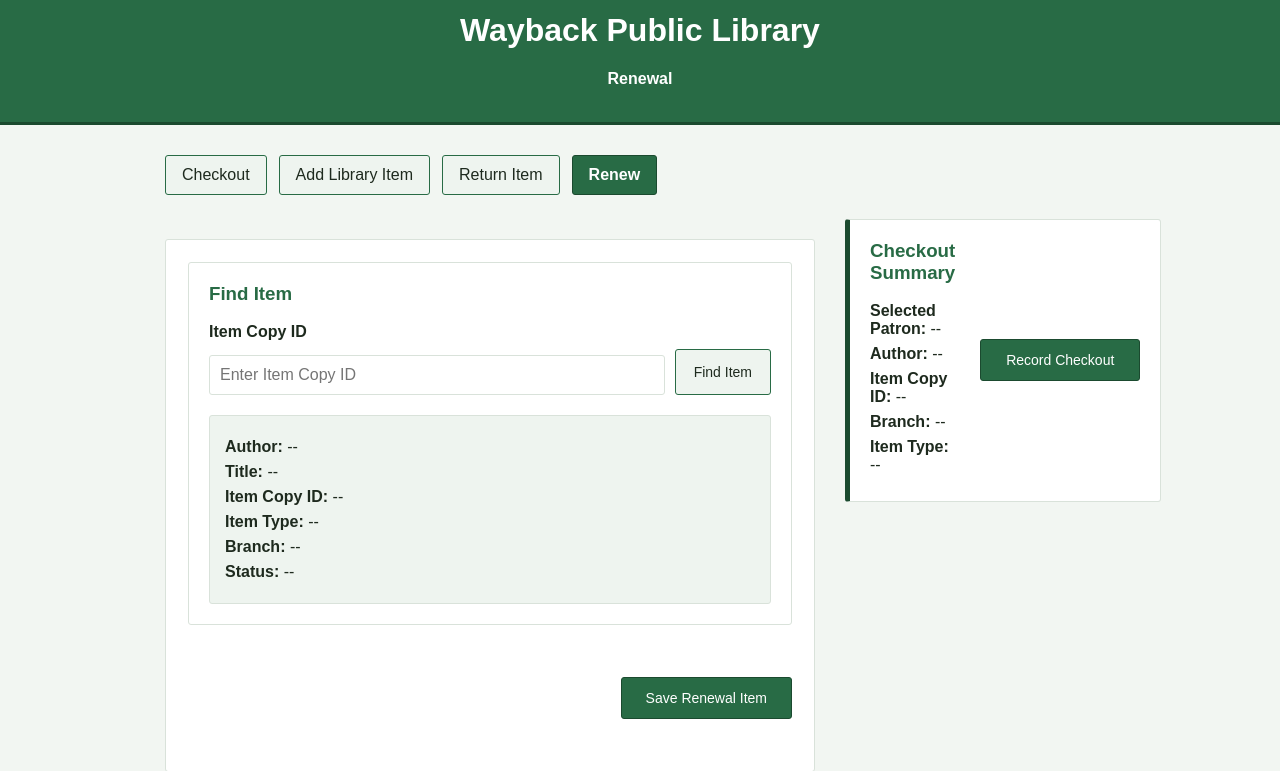
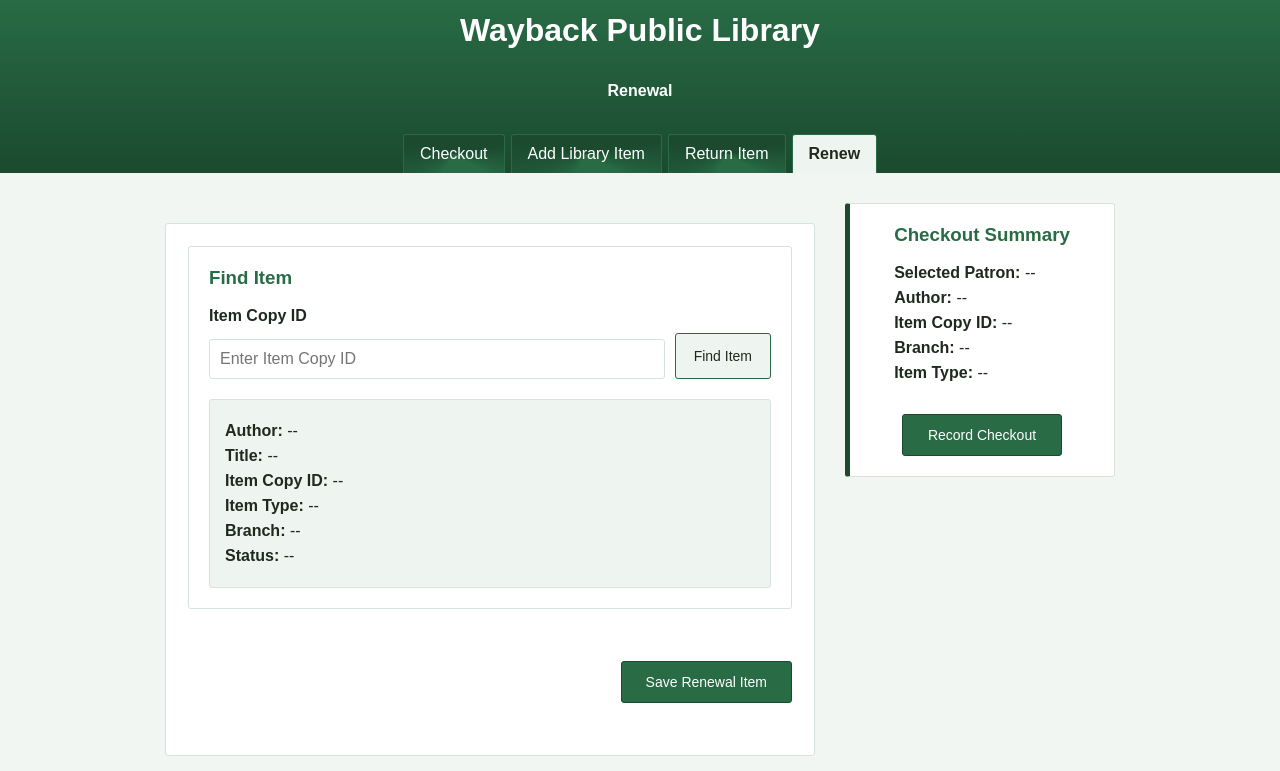
Before and after one commit to Dantekam/WaybackPublicLibrary, a PHP site: page /renewal.php in a window 1280 px wide. Shown: the top 771 px of the page. Run offline with PHP 8.4, Linux system fonts and the light colour scheme.

Commit message:
nav styling and renewal page added

```diff
--- a/add-library-item.php
+++ b/add-library-item.php
@@ -13,15 +13,15 @@
   <header class="site-header">
     <h1>Wayback Public Library</h1>
     <h4>Add Library Item</h4>
-  </header>
-
-  <main class="page-container library-page">
     <nav class="library-nav" aria-label="Library tasks">
       <a href="index.php">Checkout</a>
       <a href="add-library-item.php" aria-current="page">Add Library Item</a>
       <a href="return-item.php">Return Item</a>
       <a href="renewal.php">Renew</a>
     </nav>
+  </header>
+
+  <main class="page-container library-page">
 
     <form id="libraryItemForm">
       <section class="library-panel">
--- a/renewal.php
+++ b/renewal.php
@@ -13,17 +13,16 @@
   <header class="site-header">
     <h1>Wayback Public Library</h1>
     <h4>Renewal</h4>
-  </header>
-
-  <main class="page-container library-page">
-    <!-- Navigation row stays full-width at the top -->
+        <!-- Navigation row stays full-width at the top -->
     <nav class="library-nav" aria-label="Library tasks">
       <a href="index.php">Checkout</a>
       <a href="add-library-item.php">Add Library Item</a>
       <a href="return-item.php">Return Item</a>
       <a href="renewal.php" aria-current="page">Renew</a>
     </nav>
+  </header>
 
+  <main class="page-container library-page">
     <!-- Global layout wrapper for columns -->
     <div class="main-layout">
 
--- a/style/style.css
+++ b/style/style.css
@@ -34,11 +34,17 @@ body {
 /* ---------- Header ---------- */
 .site-header {
   width: 100%;
-  padding: 12px;
+  padding: 12px 0 0;
   text-align: center;
-  background: var(--color-primary);
+  background: linear-gradient(180deg, var(--color-primary), var(--color-primary-dark));
   color: var(--color-surface);
-  border-bottom: 3px solid var(--color-primary-dark);
+  /*border-bottom: 3px solid var(--color-primary-dark);*/
+
+  display: flex;
+  flex-direction: column;
+  justify-content: space-between;
+  align-items: center;
+  gap: 12px;
 }
 .site-header h1 { margin: 0; }
 
@@ -67,7 +73,13 @@ body {
   flex: 0 0 calc(30% - 15px);
   display: flex;
   flex-direction: column;
+  justify-content: flex-start;
   gap: 20px;
+}
+
+.checkout-card, .confirmation-card {
+  display: flex;
+  flex-direction: column;
 }
 
 
@@ -149,6 +161,7 @@ button:disabled {
   color: var(--color-surface);
   background: var(--color-primary);
   border-color: var(--color-primary-dark);
+  margin-top: auto;
 }
 .primary-button:hover {
   background: var(--color-primary-dark);
@@ -280,17 +293,21 @@ tbody tr:hover {
 .library-nav {
   display: flex;
   flex-wrap: wrap;
-  gap: 12px;
-  margin-bottom: 24px;
+  gap: 6px;
+  margin-bottom: 0;
+  align-items: stretch;
+  justify-content: center;
+  width: 100%;
 }
 .library-nav a,
 .library-actions a {
   padding: 10px 16px;
-  color: var(--color-text);
+  color: var(--color-surface);
+  background: conic-gradient(var(--color-primary-dark) 0deg, var(--color-primary-dark) 80deg, var(--color-primary) 120deg, var(--color-primary) 210deg, var(--color-primary-dark) 280deg, var(--color-primary-dark) 360deg);
   text-decoration: none;
-  background: var(--color-subtle);
   border: 1px solid var(--color-primary);
-  border-radius: var(--radius);
+  border-radius: var(--radius) var(--radius) 0 0;
+  border-bottom: var(--color-page);
   transition: background .2s, color .2s;
 }
 .library-nav a:hover,
@@ -299,9 +316,10 @@ tbody tr:hover {
   background: var(--color-primary-dark);
 }
 .library-nav a[aria-current="page"] {
-  color: var(--color-surface);
-  background: var(--color-primary);
-  border-color: var(--color-primary-dark);
+  color: var(--color-text);
+  background: var(--color-subtle);
+  /*border-color: var(--color-primary-dark);*/
+  border-bottom: var(--color-page);
   font-weight: bold;
 }
 
```
Also changed, not shown: index.php (+4 -4 lines), return-item.php (+8 -8 lines).
